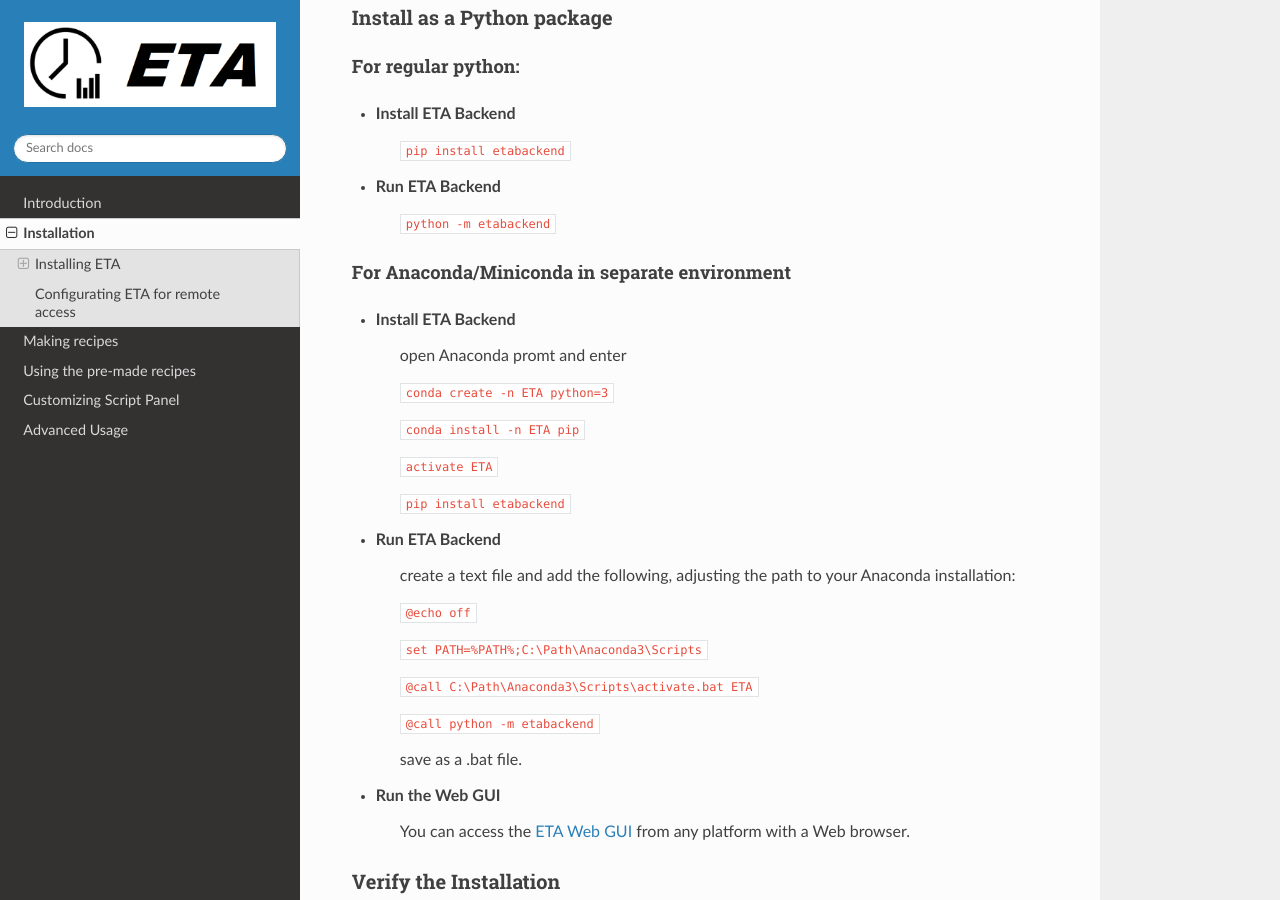
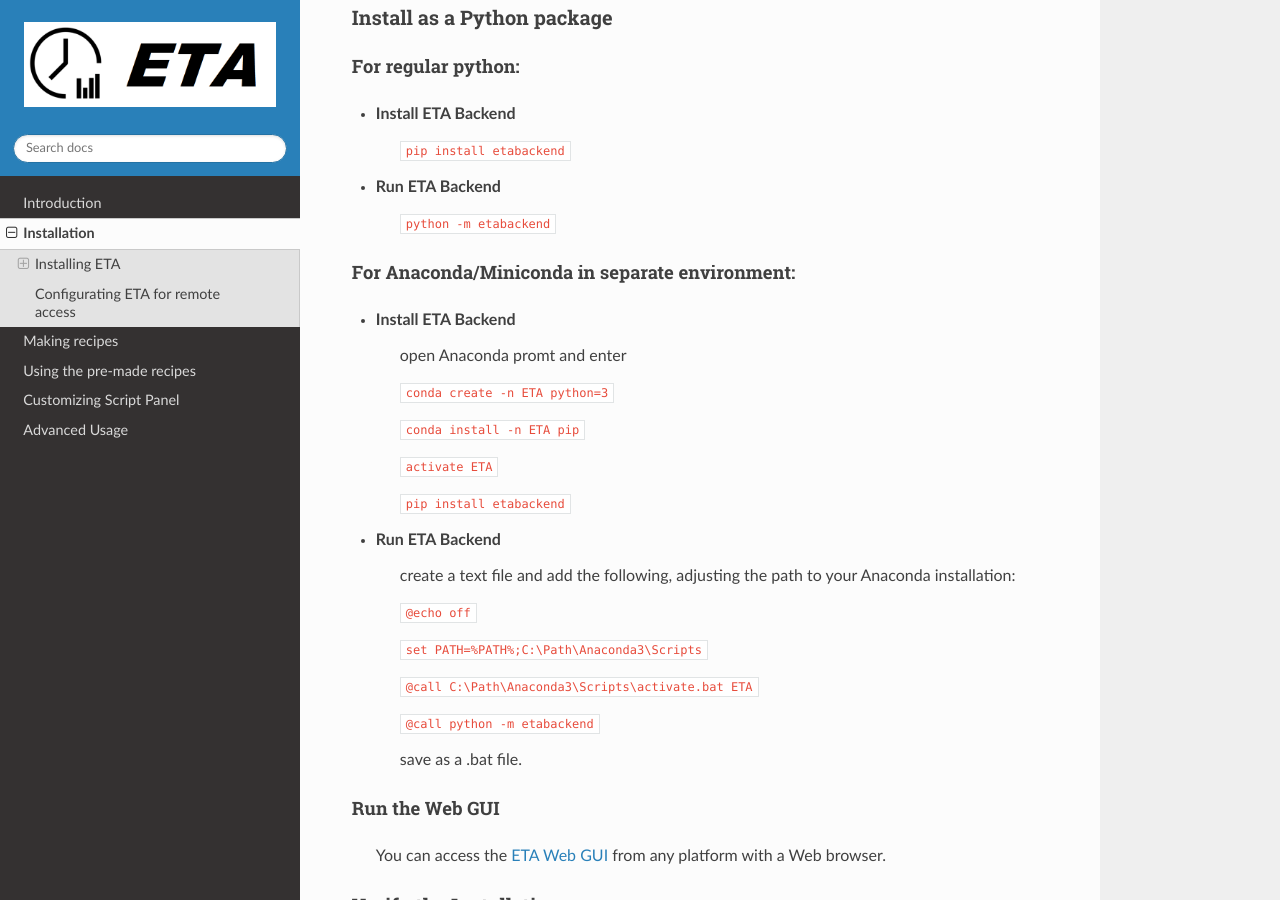
Before and after one commit to timetag/timetag.github.io, a Sphinx documentation site: the page built from docs/installation.rst, in a window 1280 px wide and 900 px high, scrolled down 871 px. Built offline with Sphinx 7.4.7 and the Read the Docs theme 2.0.0, drawn with Linux system fonts in a browser that asks for light colours.

```diff
--- a/docs/installation.rst
+++ b/docs/installation.rst
@@ -40,7 +40,7 @@ For regular python:
 
 * Run ETA Backend
     ``python -m etabackend``
-For Anaconda/Miniconda in separate environment
+For Anaconda/Miniconda in separate environment:
 ,,,,
 
 * Install ETA Backend
@@ -53,7 +53,6 @@ For Anaconda/Miniconda in separate environment
     ``activate ETA``
 
     ``pip install etabackend``
-
 * Run ETA Backend
     create a text file and add the following, adjusting the path to your Anaconda installation:
 
@@ -66,8 +65,9 @@ For Anaconda/Miniconda in separate environment
     ``@call python -m etabackend``
 
     save as a .bat file.
+Run the Web GUI
+,,,,
 
-* Run the Web GUI
      You can access the  `ETA Web GUI <https://timetag.github.io/ETA/gui/src/renderer/>`_ from any platform with a Web browser.
 
 Verify the Installation
```
